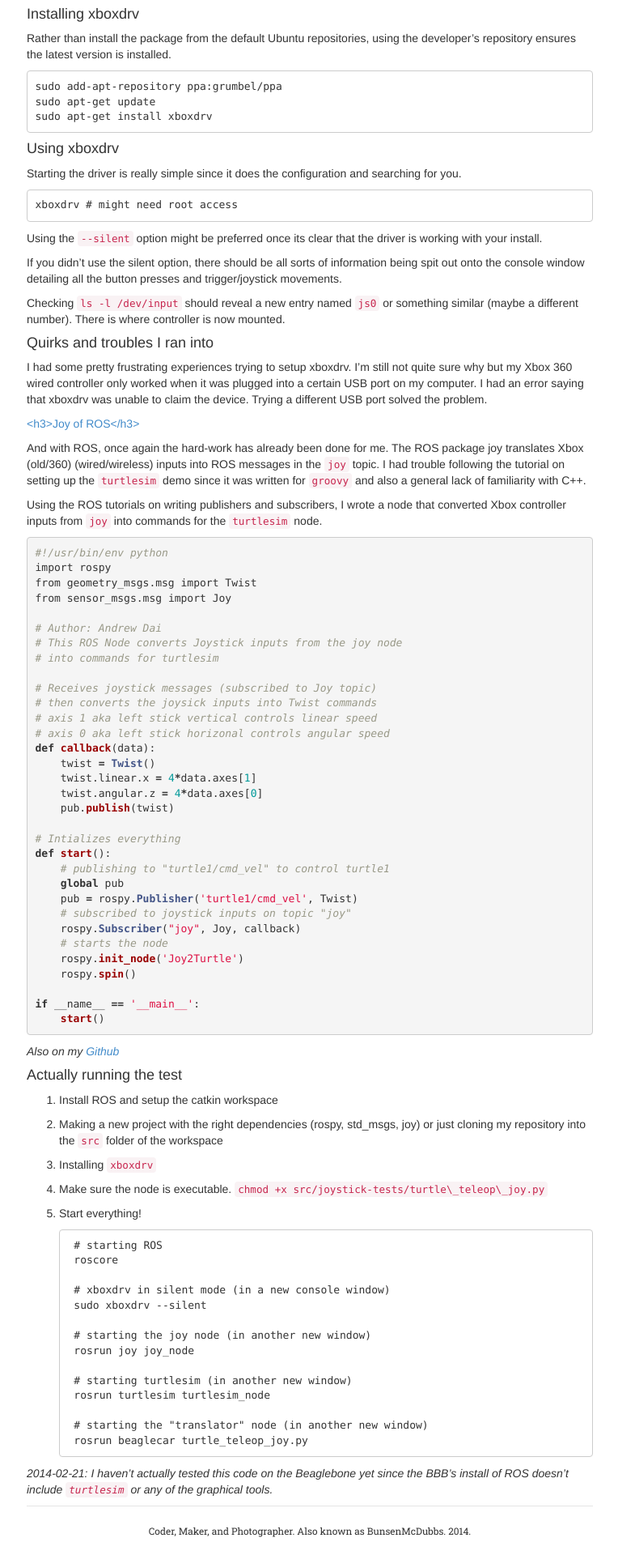
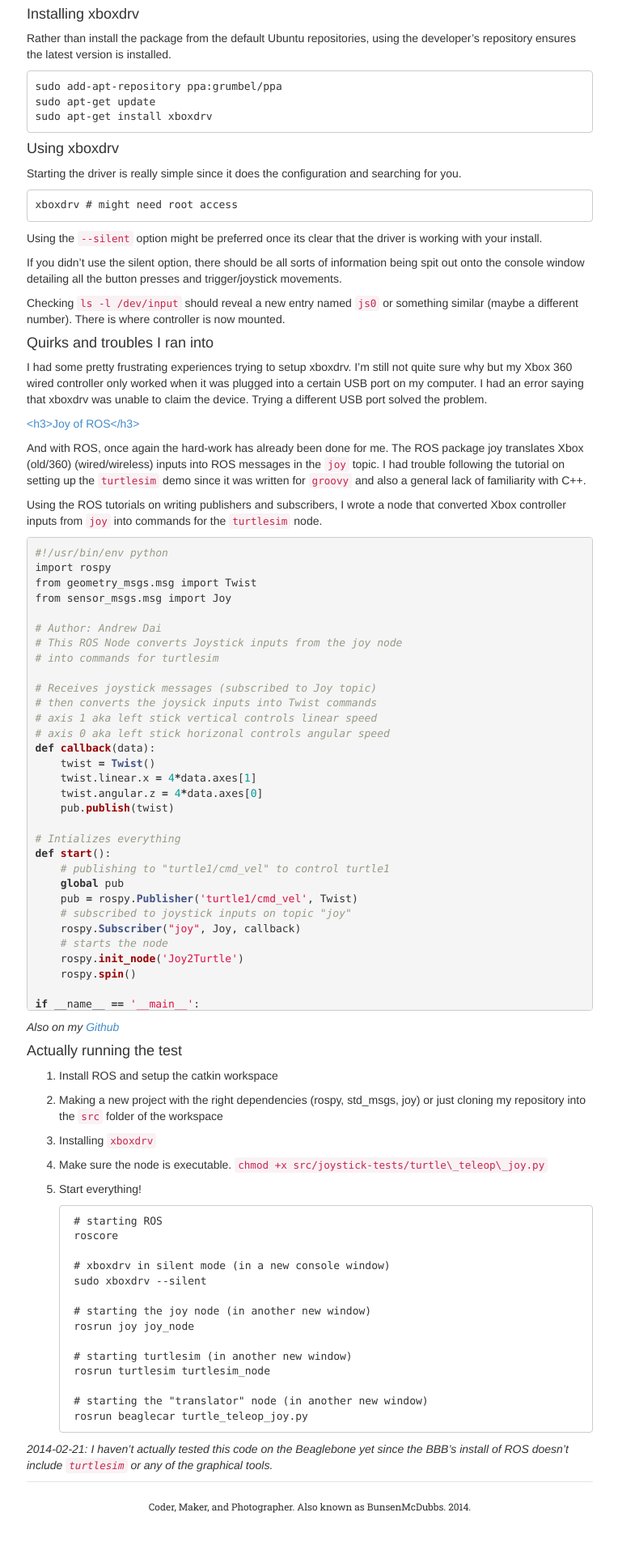
Before and after one commit to bunsenmcdubbs/bunsenmcdubbs.github.io, a Jekyll site: the page built from _posts/2014-02-21-xbox-controller-ros.md, in a window 1280 px wide. Shown: the part 687-2607 px from the top of the page at 81% size, without its empty margins (257-1021 px from the left). Built offline with Jekyll 4.4.1, drawn with Linux system fonts in a browser that asks for light colours; Markdown is read by kramdown in place of the engine named in the settings; after the commit the page ends 2577 px from its top, so only the background shows below that.

Commit message:
made max-height restrictions on code snippets 	modified:   css/main.css

```diff
--- a/css/main.css
+++ b/css/main.css
@@ -65,3 +65,9 @@ footer {
 	margin-top: 0.7em;
 	padding: .75em .5em .5em 3em;
 }
+
+/* Code snippets */
+pre {
+	max-height: 45em;
+	overflow: scroll;
+}
```
